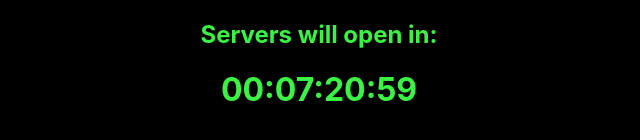
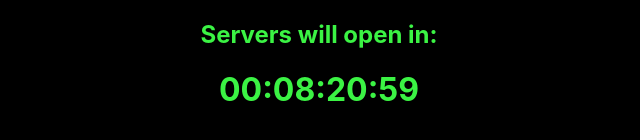
Before and after one commit to KHS-85/maniaccount, a React (Create React App) app: page / in a window 1280 px wide. Shown: the part 552-692 px from the top of the page, without its empty margins (321-961 px from the left). Built offline with nearby package versions, Linux system fonts and the light colour scheme.

Commit message:
Update App.jsx
Fixed time to be +1 hour

```diff
--- a/src/App.jsx
+++ b/src/App.jsx
@@ -21,7 +21,7 @@ function App() {
 
         <h1>
 
-          <Countdown date='2021-07-09T19:00:00'>
+          <Countdown date='2021-07-09T20:00:00'>
             <Completionist />
           </Countdown>
 
```
